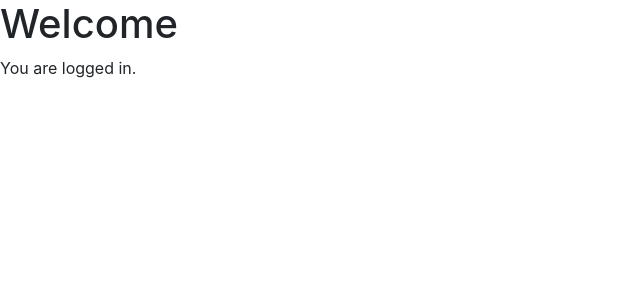
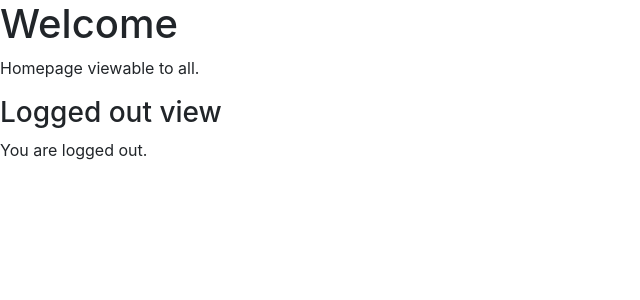
Before and after one commit to davidhfrankelcodes/flask-auth-starter, a Flask app: page / in a window 1280 px wide. Shown: the part 24-324 px from the top of the page, without its empty margins (0-640 px from the left). Run offline with Flask 3, Linux system fonts and the light colour scheme; parts of the project's set-up code (start-up, migrations or seed data) failed here and were passed over; some libraries are stand-ins or nearby versions.

Commit message:
fixed html

```diff
--- a/flask_app/templates/homepage.html
+++ b/flask_app/templates/homepage.html
@@ -2,5 +2,12 @@
 
 {% block content %}
   <h1>Welcome</h1>
+  <p>Homepage viewable to all.</p>
+  {% if current_user.is_authenticated %}
+  <h3>Logged in view</h3>
   <p>You are logged in.</p>
+  {% else %}
+  <h3>Logged out view</h3>
+  <p>You are logged out.</p>
+  {% endif %}
 {% endblock %}
```
